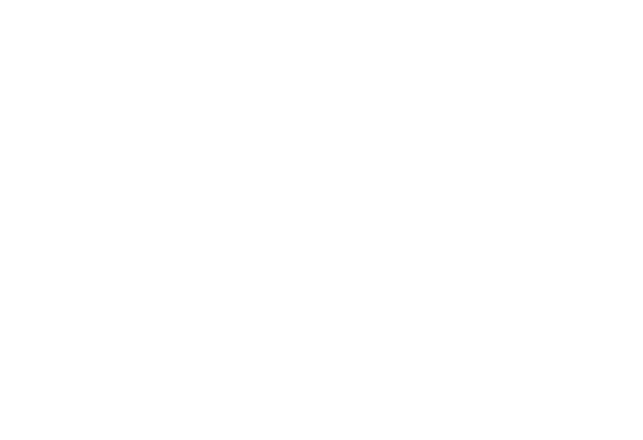
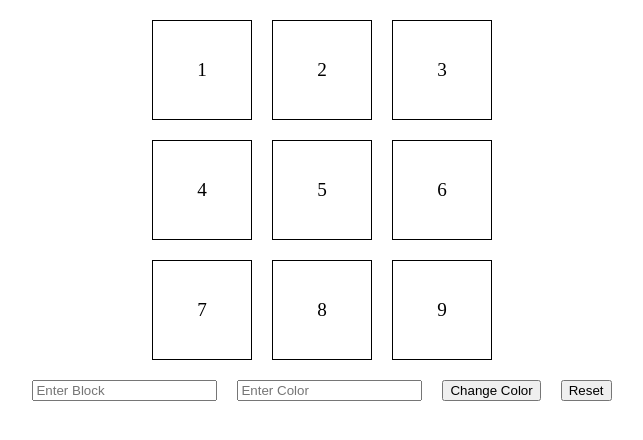
Before and after one commit to acciojob/Replit-Asian-Paints-VivekJadhav2001, a website: page main.html in a window 1280 px wide. Shown: the whole page, without its empty margins (318-961 px from the left). Drawn offline with Linux system fonts and the light colour scheme.

Commit message:
created a submission

```diff
--- a/main.html
+++ b/main.html
@@ -8,6 +8,24 @@
 
 <body>
 	<!-- the entire body must be written by student -->
+	<div class="grid-container" id="grid-container">
+        <div class="grid-item" id="1">1</div>
+        <div class="grid-item" id="2">2</div>
+        <div class="grid-item" id="3">3</div>
+        <div class="grid-item" id="4">4</div>
+        <div class="grid-item" id="5">5</div>
+        <div class="grid-item" id="6">6</div>
+        <div class="grid-item" id="7">7</div>
+        <div class="grid-item" id="8">8</div>
+        <div class="grid-item" id="9">9</div>
+    </div>
+
+    <div class="actions">
+        <input type="number" placeholder="Enter Block" id="block_id">
+        <input type="text" placeholder="Enter Color" id="colour_id">
+        <button id="change_button">Change Color</button>
+        <button id="Reset">Reset</button>
+    </div>
     <script type="text/javascript" src="./script.js">
 </script>
 
--- a/script.js
+++ b/script.js
@@ -1 +1,25 @@
 //your JS code here. If required.
+const changeBtn = document.getElementById("change_button");
+        const resetBtn = document.getElementById("Reset");
+
+        changeBtn.addEventListener("click", () => changeColor());
+        resetBtn.addEventListener("click", () => resetColor());
+
+        function changeColor() {
+            resetColor(); // reset all first
+
+            const selectedBox = document.getElementById("block_id").value;
+            const assignedColor = document.getElementById("colour_id").value;
+
+            if (selectedBox < 1 || selectedBox > 9) {
+                return alert("Please enter a valid box number (1-9)");
+            }
+
+            document.getElementById(selectedBox).style.backgroundColor = assignedColor;
+        }
+
+        function resetColor() {
+            for (let i = 1; i <= 9; i++) {
+                document.getElementById(i.toString()).style.backgroundColor = "transparent";
+            }
+        }
--- a/styles.css
+++ b/styles.css
@@ -1 +1,29 @@
 /*  your css code here. If applicable */
+body {
+            margin: 0;
+            padding: 0;
+        }
+
+        .grid-container {
+            display: grid;
+            grid-template-columns: repeat(3, 100px);
+            grid-template-rows: repeat(3, 100px);
+            gap: 20px;
+            justify-content: center;
+            margin: 20px;
+        }
+
+        .grid-item {
+            display: flex;
+            justify-content: center;
+            align-items: center;
+            border: 1px solid black;
+            font-size: larger;
+        }
+
+        .actions {
+            display: flex;
+            justify-content: center;
+            align-items: center;
+            gap: 20px;
+        }
```
